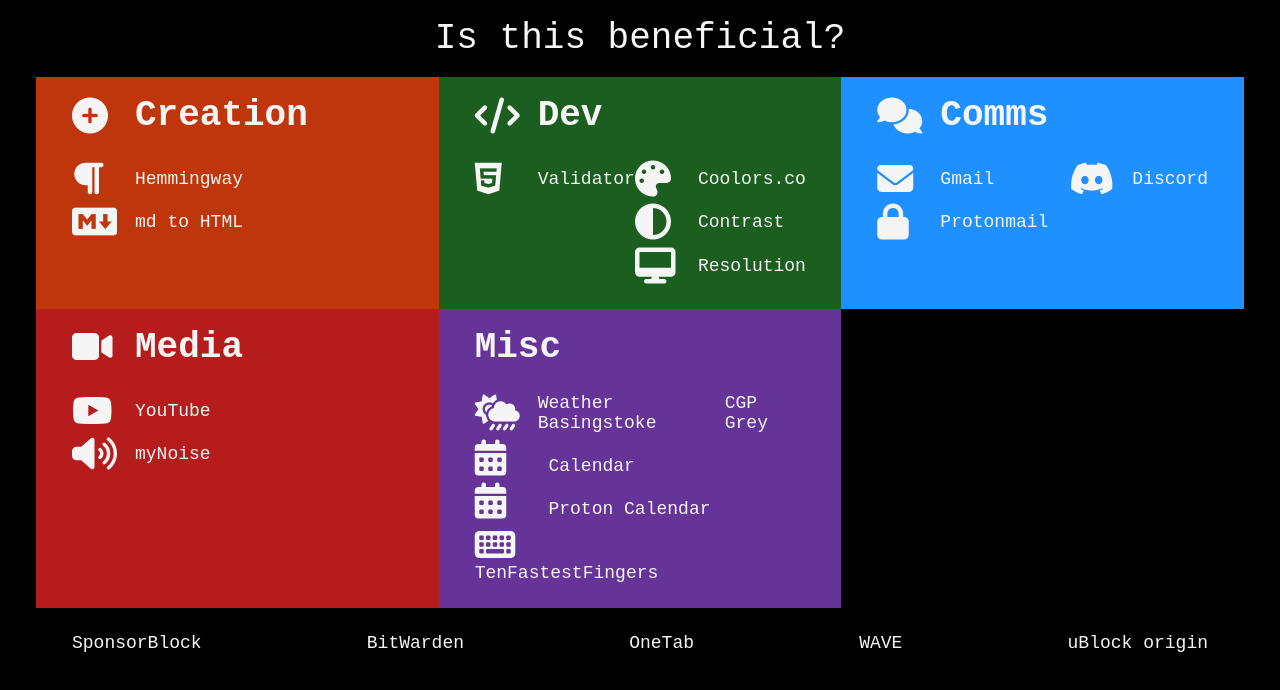
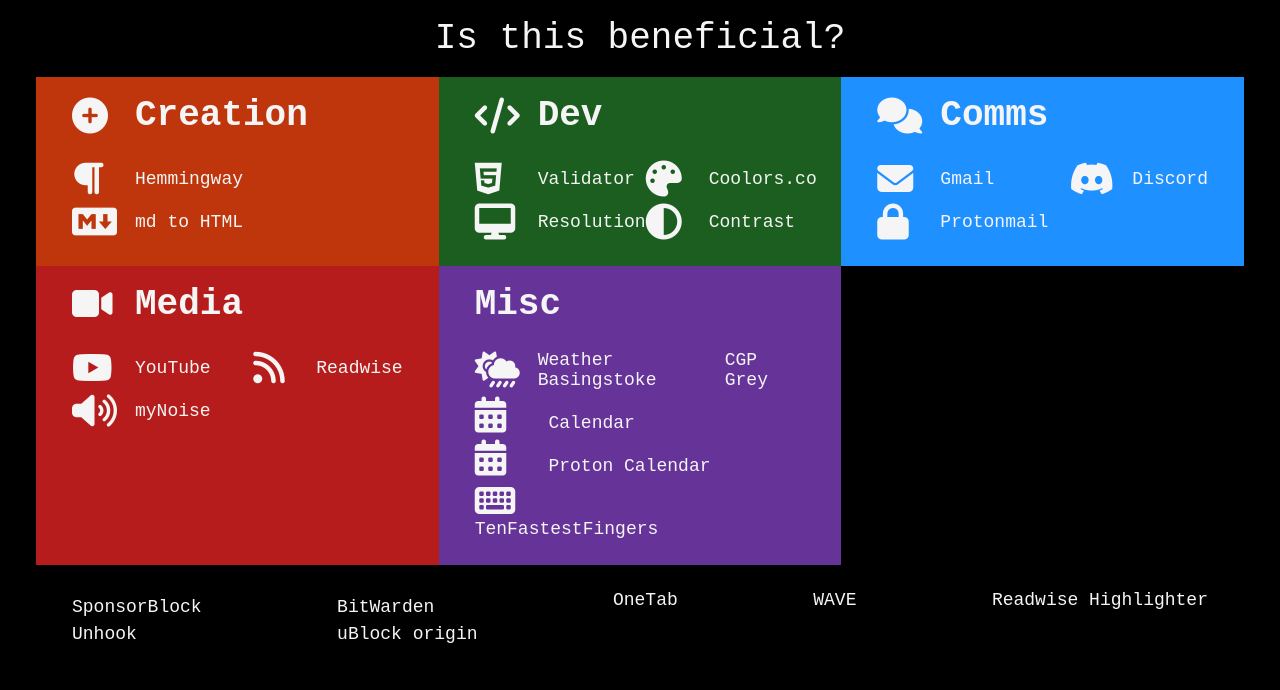
Before and after one commit to AndrewStanton94/mySite, a plain HTML site: page start/index.html in a window 1280 px wide. Drawn offline with Linux system fonts and the light colour scheme.

Commit message:
Added new links

```diff
--- a/start/index.html
+++ b/start/index.html
@@ -52,6 +52,14 @@
 							<i class="fab fa-html5"></i> Validator</a
 						>
 					</li>
+					<li>
+						<a
+							class="centerItemsVertical"
+							href="https://www.websiteplanet.com/webtools/screenresolution/"
+						>
+							<i class="fas fa-desktop"></i>Resolution</a
+						>
+					</li>
 				</ul>
 				<ul>
 					<li>
@@ -70,14 +78,7 @@
 							<i class="fas fa-adjust"></i>Contrast</a
 						>
 					</li>
-					<li>
-						<a
-							class="centerItemsVertical"
-							href="https://www.websiteplanet.com/webtools/screenresolution/"
-						>
-							<i class="fas fa-desktop"></i>Resolution</a
-						>
-					</li>
+
 				</ul>
 				<div class="multiColumn">
 			</section>
@@ -136,6 +137,15 @@
 							>
 						</li>
 					</ul>
+					<ul>
+						<li>
+							<a
+								class="centerItemsVertical"
+								href="https://read.readwise.io/feed/unseen"
+								><i class="fa fa-rss"></i> Readwise</a
+							>
+						</li>
+					</ul>
 				</div>
 			</section>
 			<section id="misc">
@@ -188,11 +198,21 @@
 		</nav>
 		<section>
 			<ul class="multiColumn">
-				<li><a href="https://sponsor.ajay.app/">SponsorBlock</a></li>
-				<li><a href="https://bitwarden.com/download/">BitWarden</a></li>
+				<li>
+					<ul>
+						<li><a href="https://sponsor.ajay.app/">SponsorBlock</a></li>
+						<li><a href="https://unhook.app/">Unhook</a></li>
+					</ul>
+				</li>
+				<li>
+					<ul>
+						<li><a href="https://bitwarden.com/download/">BitWarden</a></li>
+						<li><a href="https://addons.mozilla.org/en-US/firefox/addon/ublock-origin/">uBlock origin</a></li>
+					</ul>
+				</li>
 				<li><a href="https://www.one-tab.com/">OneTab</a></li>
 				<li><a href="https://wave.webaim.org/extension/">WAVE</a></li>
-				<li><a href="https://addons.mozilla.org/en-US/firefox/addon/ublock-origin/">uBlock origin</a></li>
+				<li><a href="https://chromewebstore.google.com/detail/readwise-highlighter/jjhefcfhmnkfeepcpnilbbkaadhngkbi">Readwise Highlighter</a></li>
 			</ul>
 		</section>
 	</body>
```
